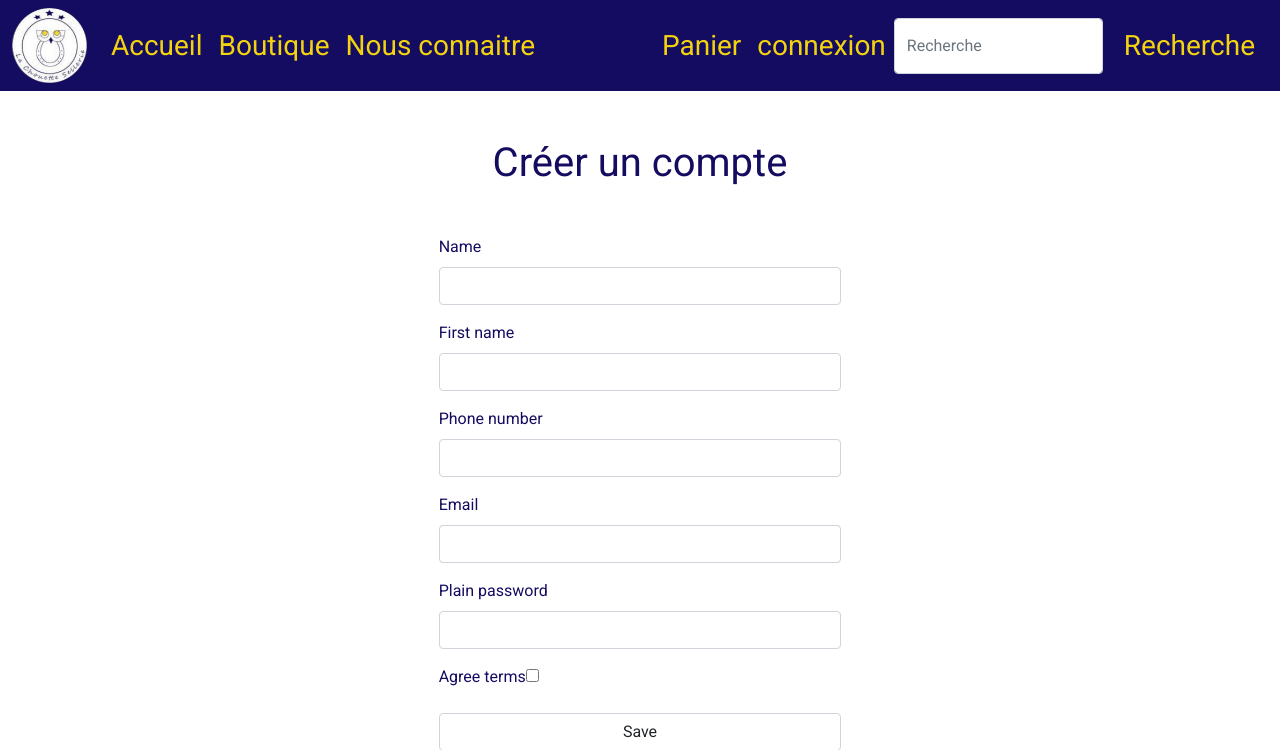
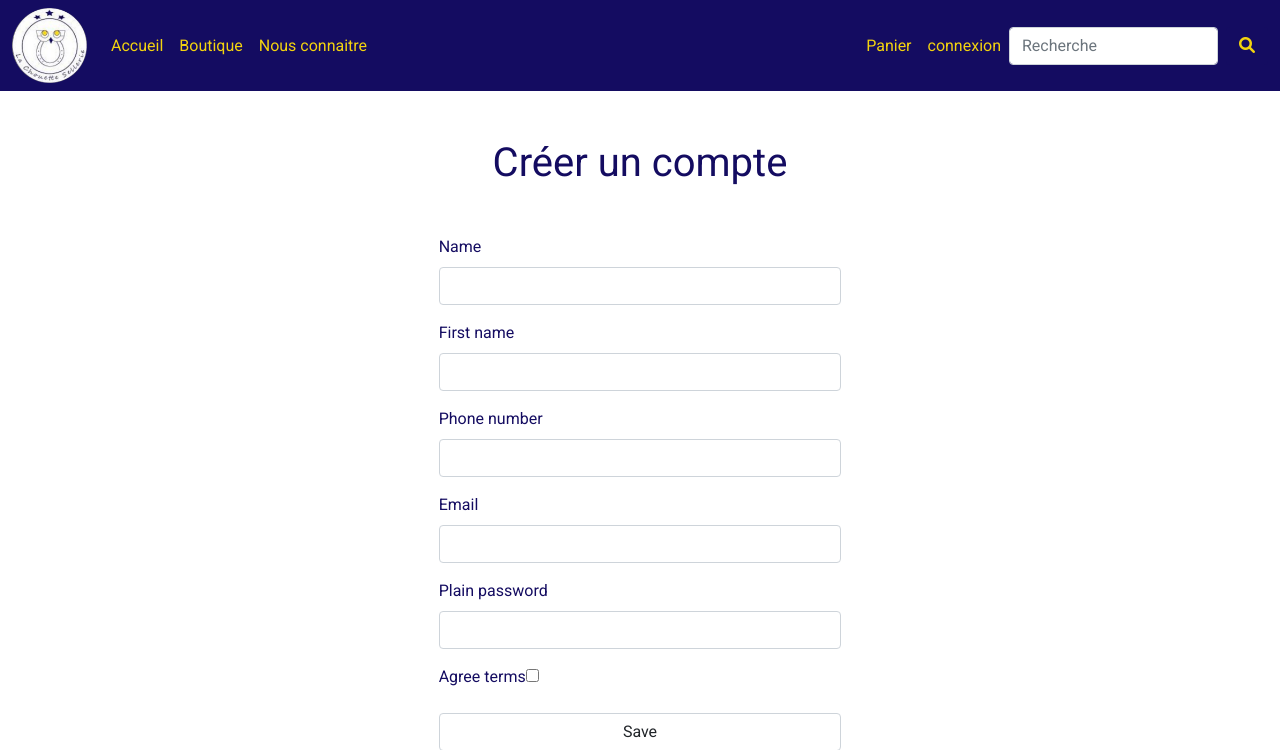
Before and after one commit to Hypnololz/chouettesellerie, a PHP site: template templates/registration/register.html-DESKTOP-SP1K236.twig in a window 1280 px wide. Shown: the top 750 px of the page. Run offline with PHP 8.4, Linux system fonts and the light colour scheme; the template is opened without the code that fills it, so the values that code supplies are empty; form fields are guessed from the names that the template uses; some libraries are stand-ins or nearby versions.

Commit message:
fix bouton

```diff
--- a/config/services.yaml
+++ b/config/services.yaml
@@ -6,7 +6,7 @@
 parameters:
     # Nom du site
     app.site_name: 'Chouette Sellerie'
-    # Récupération de la clé publique Google Recaptcha depuis le fichier .env
+    # Récupération de la clé privée Google Recaptcha depuis le fichier .env
     google_recaptcha.private_key: '%env(GOOGLE_RECAPTCHA_PRIVATE_KEY)%'
 
 services:
--- a/public/css/style.css
+++ b/public/css/style.css
@@ -27,6 +27,10 @@ body{
 }
 
 body {
+    color: var(--main-blue-color);
+}
+.btn:hover{
+    background-color: var(--main-gold-color);
     color: var(--main-blue-color);
 }
 
--- a/templates/base.html.twig
+++ b/templates/base.html.twig
@@ -31,49 +31,49 @@
         <div class="collapse navbar-collapse" id="navbarSupportedContent">
             <ul class="navbar-nav me-auto mb-2 mb-lg-0">
                 <li class="nav-item">
-                    <a class="nav-link text-gold fs-3 {{ route == 'main' ? ' active' }}" aria-current="page"
+                    <a class="nav-link text-gold {{ route == 'main' ? ' active' }}" aria-current="page"
                        href="{{ path('main') }}">Accueil</a>
                 </li>
                 <li class="nav-item">
-                    <a class="nav-link text-gold fs-3  {{ route == 'shop_product' ? ' active' }}"
+                    <a class="nav-link text-gold {{ route == 'shop_product' ? ' active' }}"
                        href={{ path('shop_product') }}>Boutique</a>
                 </li>
                 <li class="nav-item">
-                    <a class="nav-link text-gold fs-3  {{ route == 'nous_connaitre' ? ' active' }}"
+                    <a class="nav-link text-gold  {{ route == 'nous_connaitre' ? ' active' }}"
                        href={{ path('nous_connaitre') }}>Nous connaitre</a>
                 </li>
                 {% if is_granted('ROLE_ADMIN') %}
                 <li class="nav-item dropdown">
-                    <a class="nav-link dropdown-toggle text-gold fs-3 " href="#" id="navbarDropdown" role="button"
+                    <a class="nav-link dropdown-toggle text-gold" href="#" id="navbarDropdown" role="button"
                        data-bs-toggle="dropdown" aria-expanded="false">
                         Administration
                     </a>
                     <ul class="dropdown-menu bg-bleumarine" aria-labelledby="navbarDropdown">
-                        <li><a class="dropdown-item text-gold bg-bleumarine fs-3 "
+                        <li><a class="dropdown-item text-gold bg-bleumarine"
                                href="{{ path('shop_product.add') }}">Ajouter
                                 un produit</a></li>
                         <li>
                             <hr class="dropdown-divider">
                         </li>
-                        <li><a class="dropdown-item text-gold bg-bleumarine fs-3 "
+                        <li><a class="dropdown-item text-gold bg-bleumarine"
                                href="{{ path('shop_reservation') }}">Reservation</a>
                         </li>
                         <li>
                             <hr class="dropdown-divider">
                         </li>
                         <li>
-                            <a class="dropdown-item text-gold bg-bleumarine fs-3 "
+                            <a class="dropdown-item text-gold bg-bleumarine"
                                href="{{ path('shop_stock') }}">Stock</a>
                         </li>
                         <li>
                             <hr class="dropdown-divider">
                         </li>
-                        <li><a class="dropdown-item text-gold bg-bleumarine fs-3 " href="{{ path('create_News') }}">Ajouter
+                        <li><a class="dropdown-item text-gold bg-bleumarine" href="{{ path('create_News') }}">Ajouter
                                 une news</a></li>
                         <li>
                             <hr class="dropdown-divider">
                         </li>
-                        <li><a class="dropdown-item text-gold bg-bleumarine fs-3 "
+                        <li><a class="dropdown-item text-gold bg-bleumarine"
                                href="{{ path('news') }}"> Supprimer des news</a></li>
                     </ul>
                     {% endif %}
@@ -82,18 +82,18 @@
 
 
             <ul class="navbar-nav ms-auto mb-2 mb-lg-0  bg-bleumarine">
-                <li class="nav-item"><a class="nav-link text-gold bg-bleumarine fs-3 "
+                <li class="nav-item"><a class="nav-link text-gold bg-bleumarine"
                                         href="{{ path('shop_panier') }}">Panier</a></li>
                 {% if is_granted('ROLE_USER') %}
                     <li class="nav-item dropdown">
-                        <a class="nav-link dropdown-toggle text-gold bg-bleumarine fs-3 " href="#" id="navbarDropdown"
+                        <a class="nav-link dropdown-toggle text-gold bg-bleumarine" href="#" id="navbarDropdown"
                            role="button"
                            data-bs-toggle="dropdown" aria-expanded="false">
                             {{ app.user.name|upper }}
                         </a>
                         <ul class="dropdown-menu bg-bleumarine" aria-labelledby="navbarDropdown">
                             <li class="dropdown-item bg-bleumarine"><a
-                                        class="nav-link text-gold fs-3 "
+                                        class="nav-link text-gold"
                                         href="{{ path('shop_reservation_client', {'id': app.user.id}) }}">Mes
                                     reservations</a></li>
                             <li class="dropdown-item bg-bleumarin"><a class="nav-link text-gold  fs-3 "
@@ -102,14 +102,14 @@
                         </ul>
                     </li>
                 {% else %}
-                    <li class="nav-item"><a class="nav-link text-gold bg-bleumarine fs-3 "
+                    <li class="nav-item"><a class="nav-link text-gold bg-bleumarine"
                                             href="{{ path('app_login') }}">connexion</a>
                     </li>
                 {% endif %}
             </ul>
             <form class="d-flex" method="get" action="{{ path('shop_search') }}">
                 <input class="form-control me-2" name="searcharea" type="search" placeholder="Recherche" aria-label="Search">
-                <button class="btn bg-bleumarine text-gold fs-3 " type="submit">Recherche</button>
+                <button class="btn bg-bleumarine text-gold" type="submit"><i class="fas fa-search"></i></button>
             </form>
         </div>
     </div>
--- a/templates/registration/register.html-DESKTOP-SP1K236.twig
+++ b/templates/registration/register.html-DESKTOP-SP1K236.twig
@@ -28,7 +28,7 @@
 
                     {{ form_row( registrationForm.agreeTerms ) }}
 
-                    {# /TODO: Captcha à intégrer #}
+
 
                     {{ form_row( registrationForm.save)  }}
 
@@ -41,7 +41,7 @@
     </div>
 
 
-{# /TODO: Intégrer le Fichier JS nécessaire pour faire fonctionner le recaptcha google dans un block css #}
+
 
 
 {% endblock %}
--- a/templates/shop/detail.html.twig
+++ b/templates/shop/detail.html.twig
@@ -5,8 +5,8 @@
     <div class="container-fluid">
         <h1 class="text-center my-4">Produit : {{ product.name }}</h1>
         <div class="row">
-            <div class="col-6 offset-3">
-                <div class="card" style="width: 40rem">
+            <div class="col-12">
+                <div class="card mx-auto" style="max-width: 40rem">
                     <img src="{{ asset('img/produit/'~product.photo) }}" class="card-img-top" alt="image produit">
                     <div class="card-body">
                         <div>
```
